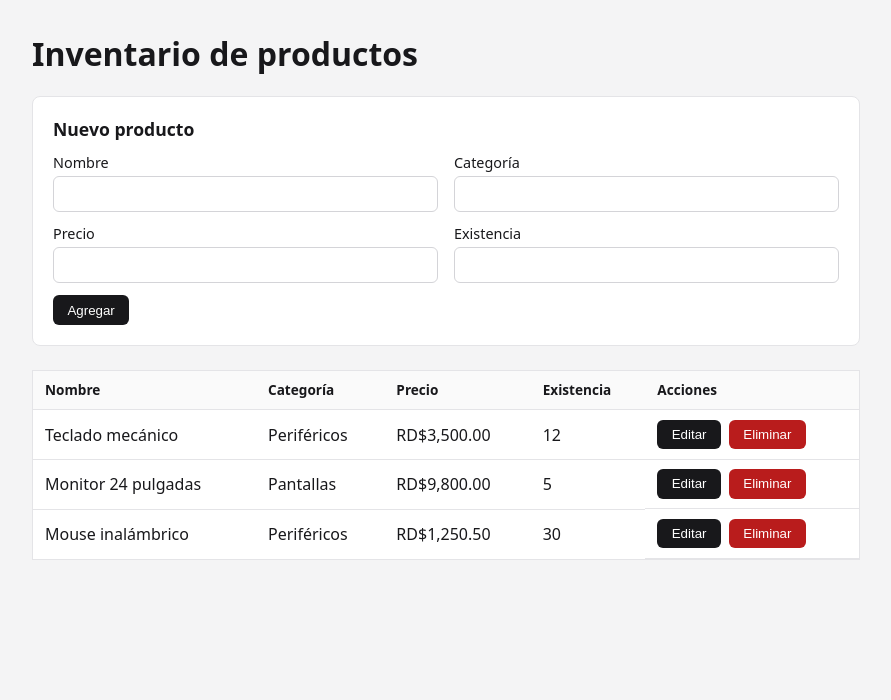
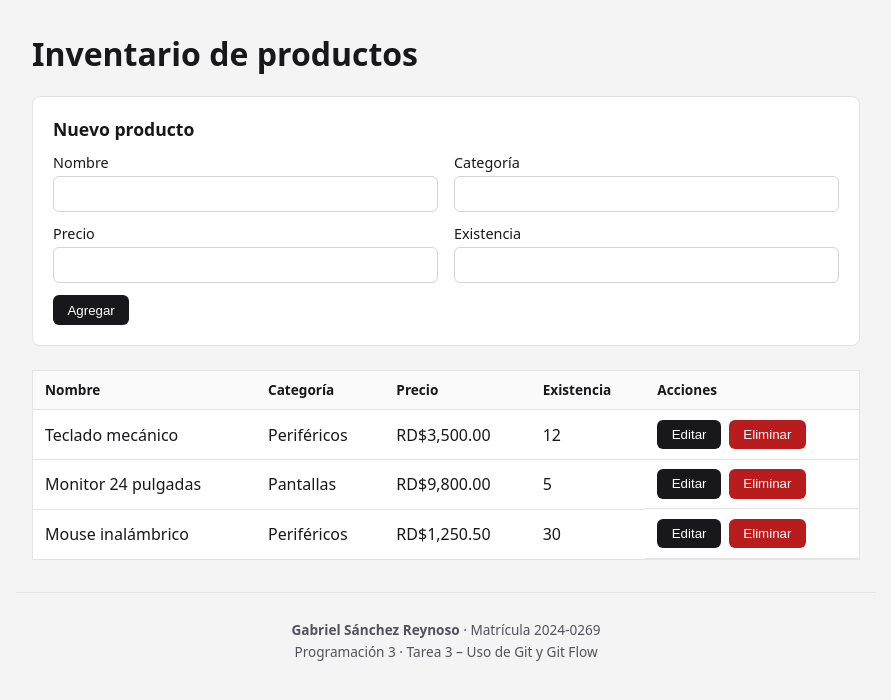
Before and after one commit to ChancheV2/Tarea3-Crud-Productos-Gitflow, a React (Vite) app: page / in a window 1280 px wide. Shown: the top 700 px of the page, without its empty margins (194-1085 px from the left). Built offline with nearby package versions, Linux system fonts and the light colour scheme.

Commit message:
Agrega el footer con nombre, matrícula, materia y nombre de la tarea

```diff
--- a/src/App.tsx
+++ b/src/App.tsx
@@ -1,4 +1,5 @@
 import { useEffect, useState } from "react";
+import { Footer } from "./components/Footer";
 import { ProductForm } from "./components/ProductForm";
 import { ProductTable } from "./components/ProductTable";
 import { loadProducts, saveProducts } from "./storage";
@@ -28,14 +29,19 @@ function App() {
   }
 
   return (
+    <>
       <main>
         <h1>Inventario de productos</h1>
         <ProductForm
           key={editing?.id ?? "new"}
-        editing={editing} onSubmit={handleSubmit} onCancel={() => setEditing(null)}
+          editing={editing}
+          onSubmit={handleSubmit}
+          onCancel={() => setEditing(null)}
         />
         <ProductTable products={products} onEdit={setEditing} onDelete={handleDelete} />
       </main>
+      <Footer />
+    </>
   );
 }
 
--- /dev/null
+++ b/src/components/Footer.tsx
@@ -0,0 +1,10 @@
+export function Footer() {
+  return (
+    <footer>
+      <p>
+        <strong>Gabriel Sánchez Reynoso</strong> · Matrícula 2024-0269
+      </p>
+      <p>Programación 3 · Tarea 3 – Uso de Git y Git Flow</p>
+    </footer>
+  );
+}
--- a/src/index.css
+++ b/src/index.css
@@ -18,3 +18,6 @@ button { padding: 0.45rem 0.9rem; border: none; border-radius: 6px; background:
 @media (max-width: 600px) { form { grid-template-columns: 1fr; } }
 button.secondary { background: #71717a; }
 button.danger { background: #b91c1c; }
+footer { max-width: 860px; margin: 0 auto; padding: 1.5rem 1rem 2rem; text-align: center;
+  font-size: 0.85rem; color: #52525b; border-top: 1px solid #e4e4e7; }
+footer p { margin: 0.2rem 0; }
```
Lines whose indentation alone changed are shown as unchanged.
